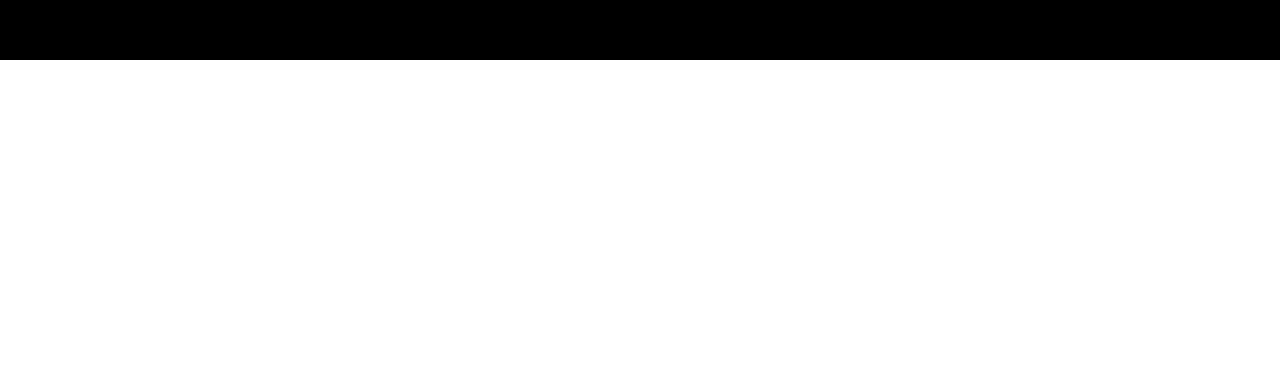
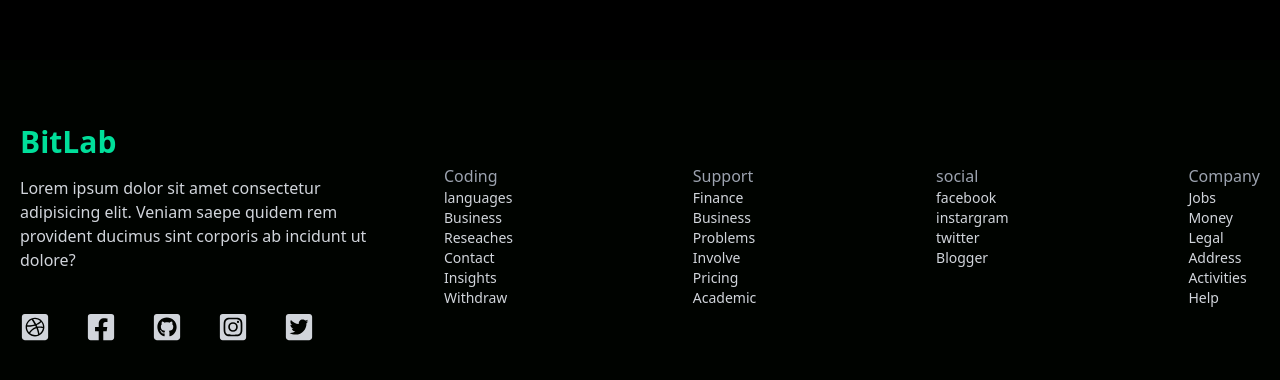
Before and after one commit to AnjanaPrabhath/BitLab, a React (Create React App) app in the folder frontend/: page / in a window 1280 px wide. Shown: the part 1408-1788 px from the top of the page. Before the commit the page ends 1468 px from the top, so only its background shows below. Built offline with nearby package versions, Linux system fonts and the light colour scheme.

Commit message:
homepage simply completed

```diff
--- /dev/null
+++ b/frontend/src/Components/Footer.jsx
@@ -0,0 +1,78 @@
+import React from 'react'
+import {
+    FaDribbbleSquare,
+    FaFacebookSquare,
+    FaGithubSquare,
+    FaInstagramSquare,
+    FaTwitterSquare
+} from 'react-icons/fa'
+
+const Footer = () => {
+  return (
+
+    <div className='max-w-[1240px] mx-auto py-16 grid lg:grid-cols-3 gap-8 text-gray-300'>
+        <div>
+           <h1 className='w-full text-3xl font-bold text-[#00df9a]'>BitLab</h1>
+           <p className='py-4 pr-4'>Lorem ipsum dolor sit amet consectetur adipisicing elit. Veniam saepe quidem rem provident ducimus sint corporis ab incidunt ut dolore?</p>
+           <div className='flex md:w-[75%] my-6 justify-between'>
+            <FaDribbbleSquare size={30}/>
+            <FaFacebookSquare size={30}/>
+            <FaGithubSquare size={30}/>
+            <FaInstagramSquare size={30}/>
+            <FaTwitterSquare size={30}/>
+           </div>
+        </div>
+        <div className='lg:col-span-2 flex justify-between mt-10'>
+
+            <div>
+                <h6 className='font-medium text-gray-400'>Coding</h6>
+                <ul>
+                    <li className='py2 text-sm'>languages</li>
+                    <li className='py2 text-sm'>Business</li>
+                    <li className='py2 text-sm'>Reseaches</li>
+                    <li className='py2 text-sm'>Contact</li>
+                    <li className='py2 text-sm'>Insights</li>
+                    <li className='py2 text-sm'>Withdraw</li>
+                </ul>
+            </div>
+
+            <div>
+                <h6 className='font-medium text-gray-400'>Support</h6>
+                <ul>
+                    <li className='py2 text-sm'>Finance</li>
+                    <li className='py2 text-sm'>Business</li>
+                    <li className='py2 text-sm'>Problems</li>
+                    <li className='py2 text-sm'>Involve</li>
+                    <li className='py2 text-sm'>Pricing</li>
+                    <li className='py2 text-sm'>Academic</li>
+                </ul>
+            </div>
+
+            <div>
+                <h6 className='font-medium text-gray-400'>social</h6>
+                <ul>
+                    <li className='py2 text-sm'>facebook</li>
+                    <li className='py2 text-sm'>instargram</li>
+                    <li className='py2 text-sm'>twitter</li>
+                    <li className='py2 text-sm'>Blogger</li>
+                </ul>
+            </div>
+
+            <div>
+                <h6 className='font-medium text-gray-400'>Company</h6>
+                <ul>
+                    <li className='py2 text-sm'>Jobs</li>
+                    <li className='py2 text-sm'>Money</li>
+                    <li className='py2 text-sm'>Legal</li>
+                    <li className='py2 text-sm'>Address</li>
+                    <li className='py2 text-sm'>Activities</li>
+                    <li className='py2 text-sm'>Help</li>
+                </ul>
+            </div>
+
+        </div>
+    </div>
+  )
+}
+
+export default Footer
--- a/frontend/src/Pages/Homepage.jsx
+++ b/frontend/src/Pages/Homepage.jsx
@@ -1,12 +1,14 @@
 import React from 'react'
 import Compilor from '../Components/Compilor'
 import Navbar from '../Components/Navbar'
+import Footer from '../Components/Footer'
 
 const Homepage = () => {
   return (
     <div>
       <Navbar/>
       <Compilor/>
+      <Footer/>
     </div>
   )
 }
--- a/frontend/src/index.css
+++ b/frontend/src/index.css
@@ -1,17 +1,8 @@
-body {
-  margin: 0;
-  font-family: -apple-system, BlinkMacSystemFont, 'Segoe UI', 'Roboto', 'Oxygen',
-    'Ubuntu', 'Cantarell', 'Fira Sans', 'Droid Sans', 'Helvetica Neue',
-    sans-serif;
-  -webkit-font-smoothing: antialiased;
-  -moz-osx-font-smoothing: grayscale;
-}
-
-code {
-  font-family: source-code-pro, Menlo, Monaco, Consolas, 'Courier New',
-    monospace;
-}
 
 @tailwind base;
 @tailwind components;
 @tailwind utilities;
+
+body{
+  background-color: #000300;
+}
```
